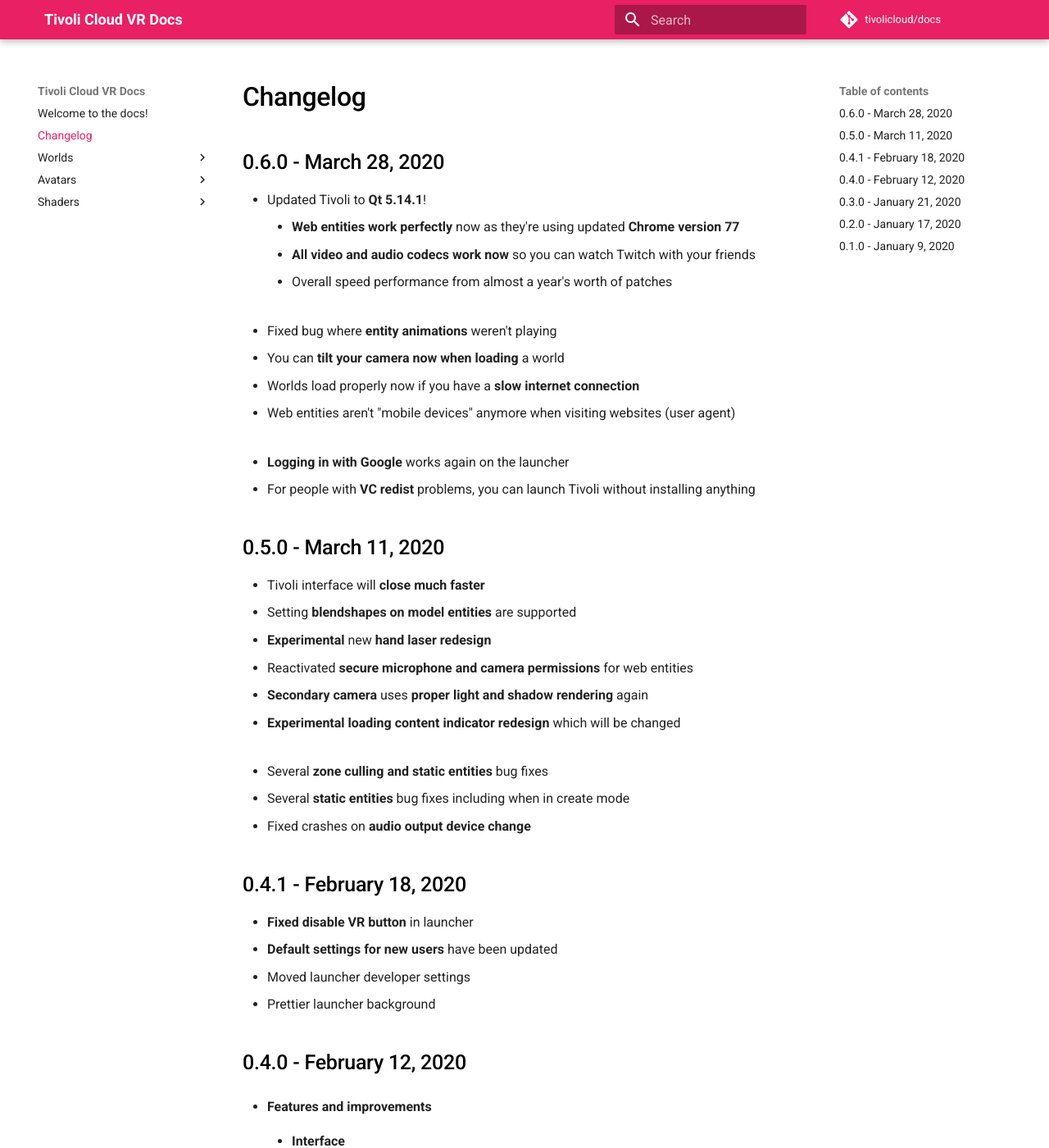
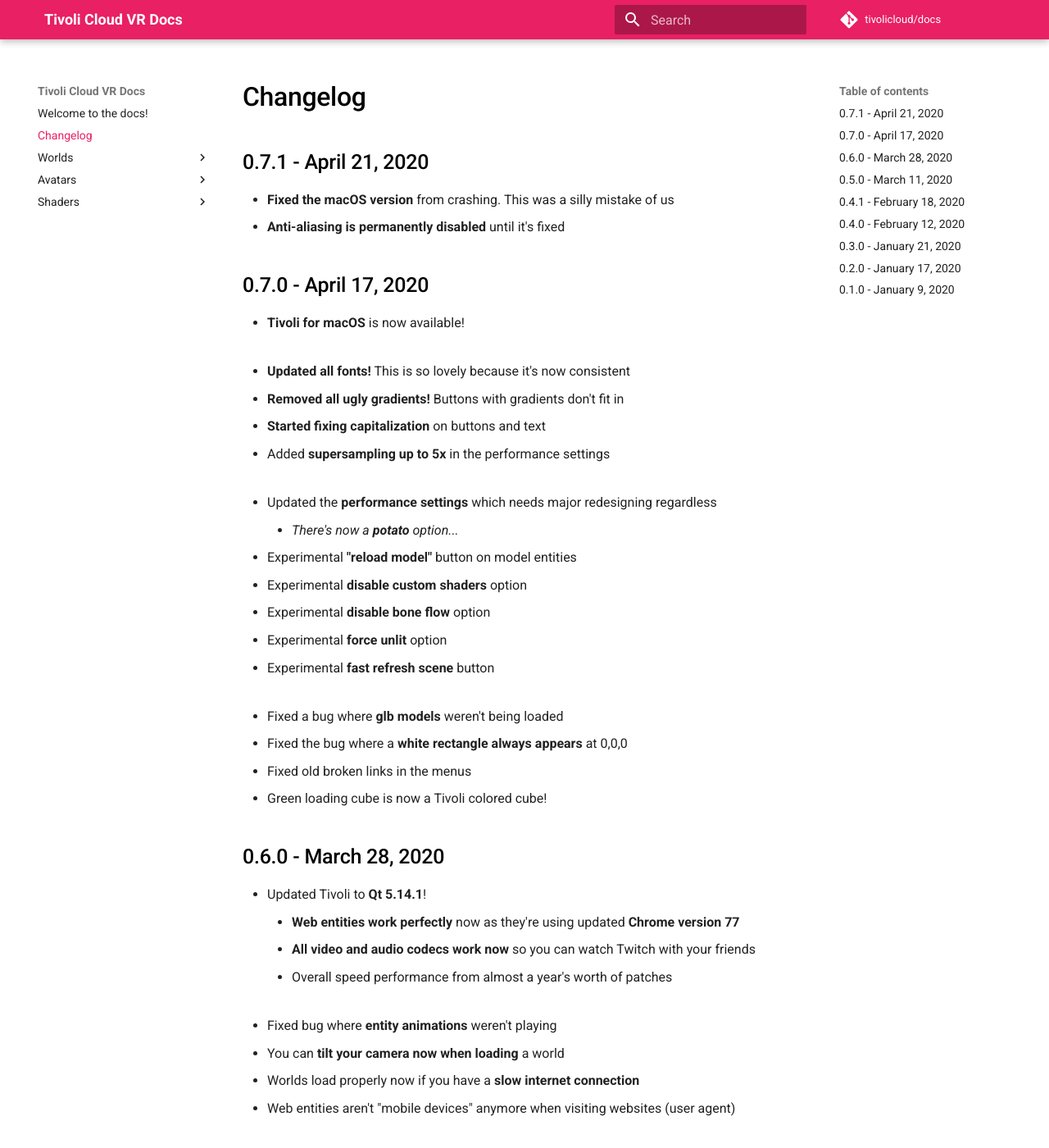
Before and after one commit to Nex-Pro/docs, an MkDocs documentation site: the page built from docs/changelog.md, in a window 1280 px wide and 1400 px high. Shown: the whole window at 82% size. Built offline with MkDocs 1.6.1 and Material for MkDocs 9.7.7, drawn with Linux system fonts in a browser that asks for light colours.

Commit message:
Updated changelog

```diff
--- a/docs/changelog.md
+++ b/docs/changelog.md
@@ -1,4 +1,31 @@
 # Changelog
+
+## 0.7.1 - April 21, 2020
+
+-   **Fixed the macOS version** from crashing. This was a silly mistake of us
+-   **Anti-aliasing is permanently disabled** until it's fixed
+
+## 0.7.0 - April 17, 2020
+
+-   **Tivoli for macOS** is now available!
+    <br><br>
+-   **Updated all fonts!** This is so lovely because it's now consistent
+-   **Removed all ugly gradients!** Buttons with gradients don't fit in
+-   **Started fixing capitalization** on buttons and text
+-   Added **supersampling up to 5x** in the performance settings
+    <br><br>
+-   Updated the **performance settings** which needs major redesigning regardless
+    -   _There's now a **potato** option..._
+-   Experimental **"reload model"** button on model entities
+-   Experimental **disable custom shaders** option
+-   Experimental **disable bone flow** option
+-   Experimental **force unlit** option
+-   Experimental **fast refresh scene** button
+    <br><br>
+-   Fixed a bug where **glb models** weren't being loaded
+-   Fixed the bug where a **white rectangle always appears** at 0,0,0
+-   Fixed old broken links in the menus
+-   Green loading cube is now a Tivoli colored cube!
 
 ## 0.6.0 - March 28, 2020
 
```
